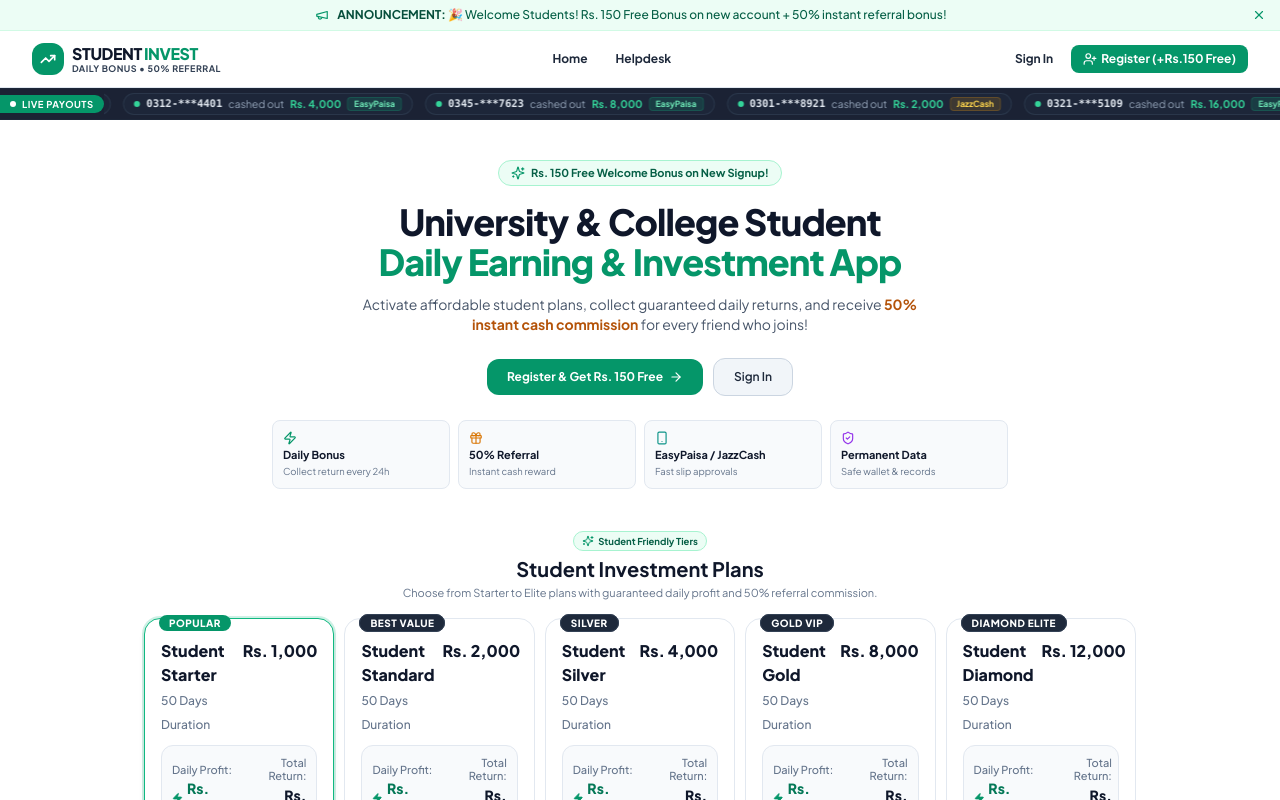
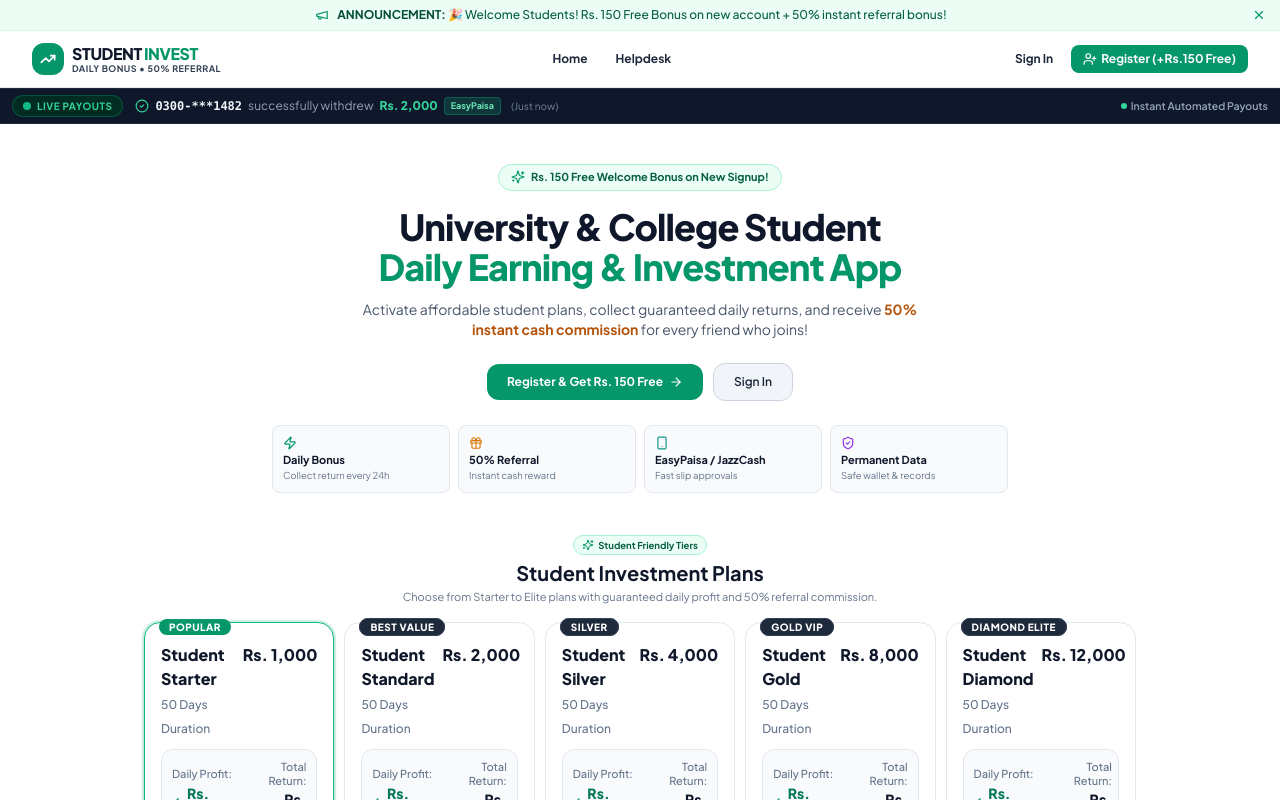
Before and after one commit to saim29066-afk/online-work, a React (Vite) app in the folder frontend/: page / in a window 1280 px wide. Shown: the top 800 px of the page. Built offline with nearby package versions, Linux system fonts and the light colour scheme; no server answers.

Commit message:
Calm natural payout ticker with timed intervals, individual per-plan collect buttons, and clean footer

```diff
--- a/frontend/src/components/Footer.jsx
+++ b/frontend/src/components/Footer.jsx
@@ -40,7 +40,6 @@
 
         <div className="border-t border-slate-100 pt-4 flex flex-col sm:flex-row items-center justify-between text-[11px] text-slate-400">
           <p>© 2026 Student Invest Hub. Built for Pakistani Students.</p>
-          <p className="mt-1 sm:mt-0">Fast • Reliable • Permanent Storage</p>
         </div>
       </div>
     </footer>
--- a/frontend/src/components/LiveWithdrawalTicker.jsx
+++ b/frontend/src/components/LiveWithdrawalTicker.jsx
@@ -1,97 +1,111 @@
 import React, { useState, useEffect } from 'react';
 import api from '../services/api';
-import { ArrowUpRight, Zap, Sparkles } from 'lucide-react';
+import { CheckCircle2, Zap } from 'lucide-react';
 
 const BASE_LIVE_STREAM = [
-  { phone: '0300-***1482', amount: 2000, gateway: 'EasyPaisa' },
-  { phone: '0333-***9812', amount: 500, gateway: 'JazzCash' },
-  { phone: '0312-***4401', amount: 4000, gateway: 'EasyPaisa' },
-  { phone: '0345-***7623', amount: 8000, gateway: 'EasyPaisa' },
-  { phone: '0301-***8921', amount: 2000, gateway: 'JazzCash' },
-  { phone: '0321-***5109', amount: 16000, gateway: 'EasyPaisa' },
-  { phone: '0334-***3211', amount: 500, gateway: 'EasyPaisa' },
-  { phone: '0308-***6543', amount: 4000, gateway: 'JazzCash' },
-  { phone: '0315-***7890', amount: 2000, gateway: 'EasyPaisa' },
-  { phone: '0346-***2198', amount: 8000, gateway: 'JazzCash' },
-  { phone: '0302-***9012', amount: 500, gateway: 'EasyPaisa' },
-  { phone: '0331-***4567', amount: 2000, gateway: 'EasyPaisa' },
-  { phone: '0313-***8901', amount: 4000, gateway: 'JazzCash' },
-  { phone: '0347-***6789', amount: 16000, gateway: 'EasyPaisa' },
-  { phone: '0303-***1234', amount: 2000, gateway: 'JazzCash' },
-  { phone: '0335-***5678', amount: 500, gateway: 'EasyPaisa' },
-  { phone: '0314-***9012', amount: 8000, gateway: 'EasyPaisa' },
-  { phone: '0348-***3456', amount: 4000, gateway: 'JazzCash' },
-  { phone: '0304-***7890', amount: 2000, gateway: 'EasyPaisa' },
-  { phone: '0336-***1234', amount: 16000, gateway: 'JazzCash' },
-  { phone: '0316-***5678', amount: 500, gateway: 'EasyPaisa' },
-  { phone: '0349-***9012', amount: 2000, gateway: 'EasyPaisa' },
-  { phone: '0305-***3456', amount: 4000, gateway: 'JazzCash' },
-  { phone: '0337-***7890', amount: 8000, gateway: 'EasyPaisa' },
-  { phone: '0317-***1234', amount: 500, gateway: 'JazzCash' },
-  { phone: '0340-***5678', amount: 2000, gateway: 'EasyPaisa' },
-  { phone: '0306-***9012', amount: 4000, gateway: 'EasyPaisa' },
-  { phone: '0338-***3456', amount: 16000, gateway: 'JazzCash' },
-  { phone: '0318-***7890', amount: 2000, gateway: 'EasyPaisa' },
-  { phone: '0341-***1234', amount: 8000, gateway: 'JazzCash' }
+  { phone: '0300-***1482', amount: 2000, gateway: 'EasyPaisa', time: 'Just now' },
+  { phone: '0333-***9812', amount: 500, gateway: 'JazzCash', time: '1 min ago' },
+  { phone: '0312-***4401', amount: 4000, gateway: 'EasyPaisa', time: '2 mins ago' },
+  { phone: '0345-***7623', amount: 8000, gateway: 'EasyPaisa', time: '4 mins ago' },
+  { phone: '0301-***8921', amount: 2000, gateway: 'JazzCash', time: '6 mins ago' },
+  { phone: '0321-***5109', amount: 16000, gateway: 'EasyPaisa', time: '8 mins ago' },
+  { phone: '0334-***3211', amount: 500, gateway: 'EasyPaisa', time: '9 mins ago' },
+  { phone: '0308-***6543', amount: 4000, gateway: 'JazzCash', time: '11 mins ago' },
+  { phone: '0315-***7890', amount: 2000, gateway: 'EasyPaisa', time: '12 mins ago' },
+  { phone: '0346-***2198', amount: 8000, gateway: 'JazzCash', time: '15 mins ago' },
+  { phone: '0302-***9012', amount: 500, gateway: 'EasyPaisa', time: '17 mins ago' },
+  { phone: '0331-***4567', amount: 2000, gateway: 'EasyPaisa', time: '19 mins ago' },
+  { phone: '0313-***8901', amount: 4000, gateway: 'JazzCash', time: '21 mins ago' },
+  { phone: '0347-***6789', amount: 16000, gateway: 'EasyPaisa', time: '23 mins ago' },
+  { phone: '0303-***1234', amount: 2000, gateway: 'JazzCash', time: '25 mins ago' },
+  { phone: '0335-***5678', amount: 500, gateway: 'EasyPaisa', time: '28 mins ago' },
+  { phone: '0314-***9012', amount: 8000, gateway: 'EasyPaisa', time: '30 mins ago' },
+  { phone: '0348-***3456', amount: 4000, gateway: 'JazzCash', time: '32 mins ago' },
+  { phone: '0304-***7890', amount: 2000, gateway: 'EasyPaisa', time: '35 mins ago' },
+  { phone: '0336-***1234', amount: 16000, gateway: 'JazzCash', time: '38 mins ago' }
 ];
 
 const LiveWithdrawalTicker = () => {
   const [items, setItems] = useState(BASE_LIVE_STREAM);
+  const [currentIndex, setCurrentIndex] = useState(0);
+  const [fade, setFade] = useState(true);
 
   useEffect(() => {
     const fetchLivePayouts = async () => {
       try {
         const res = await api.get('/transactions/live-payouts');
         if (res.data.success && res.data.payouts && res.data.payouts.length > 0) {
-          // Merge real payouts at the start
-          setItems([...res.data.payouts, ...BASE_LIVE_STREAM]);
+          const enriched = res.data.payouts.map((p, idx) => ({
+            ...p,
+            time: idx === 0 ? 'Just now' : `${idx * 2} mins ago`
+          }));
+          setItems([...enriched, ...BASE_LIVE_STREAM]);
         }
       } catch (err) {
-        // Fallback to base stream
+        // Fallback to default
       }
     };
     fetchLivePayouts();
   }, []);
 
-  // Duplicate items twice to ensure continuous 100% infinite marquee loop with zero gaps
-  const marqueeItems = [...items, ...items];
+  // Cycle smoothly every 7 seconds with realistic fade transition
+  useEffect(() => {
+    const interval = setInterval(() => {
+      setFade(false);
+      setTimeout(() => {
+        setCurrentIndex((prev) => (prev + 1) % items.length);
+        setFade(true);
+      }, 400);
+    }, 6500);
+
+    return () => clearInterval(interval);
+  }, [items.length]);
+
+  const currentItem = items[currentIndex] || items[0];
+  const nextItem = items[(currentIndex + 1) % items.length] || items[0];
 
   return (
-    <div className="bg-slate-900/95 text-slate-300 border-y border-slate-800/80 overflow-hidden py-1 select-none">
-      <div className="flex items-center">
-        {/* Fixed Live Indicator Badge */}
-        <div className="shrink-0 flex items-center gap-1.5 px-2.5 py-0.5 bg-emerald-600 text-white rounded-r-full font-bold text-[9.5px] tracking-wider uppercase shadow-xs z-10">
-          <span className="relative flex h-1.5 w-1.5">
-            <span className="animate-ping absolute inline-flex h-full w-full rounded-full bg-white opacity-75"></span>
-            <span className="relative inline-flex rounded-full h-1.5 w-1.5 bg-white"></span>
+    <div className="bg-slate-900 text-slate-300 border-y border-slate-800 py-1.5 px-3 select-none overflow-hidden">
+      <div className="max-w-7xl mx-auto flex items-center justify-between gap-3 text-xs">
+        {/* Live Status Badge */}
+        <div className="flex items-center gap-1.5 shrink-0 bg-emerald-950 border border-emerald-800/80 px-2.5 py-0.5 rounded-full text-[10px] font-bold text-emerald-400">
+          <span className="relative flex h-2 w-2">
+            <span className="animate-ping absolute inline-flex h-full w-full rounded-full bg-emerald-400 opacity-75"></span>
+            <span className="relative inline-flex rounded-full h-2 w-2 bg-emerald-500"></span>
           </span>
-          <span>Live Payouts</span>
+          <span className="uppercase tracking-wider">Live Payouts</span>
         </div>
 
-        {/* 24/7 Infinite Seamless Streaming Marquee */}
-        <div className="flex overflow-hidden whitespace-nowrap w-full">
-          <div className="animate-infinite-ticker flex items-center gap-3 text-[10.5px] font-medium">
-            {marqueeItems.map((item, idx) => (
-              <div
-                key={idx}
-                className="inline-flex items-center gap-1.5 bg-slate-800/80 px-2.5 py-0.5 rounded-full border border-slate-700/60 shadow-2xs shrink-0"
+        {/* Realistic Smooth Rotator Feed */}
+        <div className="flex-1 flex items-center justify-center sm:justify-start overflow-hidden">
+          <div
+            className={`transition-all duration-500 flex items-center gap-2 sm:gap-3 text-[11px] sm:text-xs ${
+              fade ? 'opacity-100 translate-y-0' : 'opacity-0 -translate-y-2'
+            }`}
+          >
+            <div className="flex items-center gap-1.5">
+              <CheckCircle2 className="w-3.5 h-3.5 text-emerald-400 shrink-0" />
+              <span className="font-mono font-bold text-slate-100">{currentItem.phone}</span>
+              <span className="text-slate-400 hidden sm:inline">successfully withdrew</span>
+              <span className="font-black text-emerald-400">Rs. {Number(currentItem.amount).toLocaleString()}</span>
+              <span
+                className={`text-[9px] font-bold px-1.5 py-0.2 rounded ${
+                  currentItem.gateway === 'EasyPaisa'
+                    ? 'bg-emerald-500/20 text-emerald-300 border border-emerald-500/30'
+                    : 'bg-amber-500/20 text-amber-300 border border-amber-500/30'
+                }`}
               >
-                <div className="w-1.5 h-1.5 rounded-full bg-emerald-400"></div>
-                <span className="font-mono text-slate-200 font-bold">{item.phone}</span>
-                <span className="text-slate-400 font-normal">cashed out</span>
-                <span className="font-bold text-emerald-400">Rs. {Number(item.amount).toLocaleString()}</span>
-                <span
-                  className={`text-[8.5px] font-bold px-1.5 py-0.2 rounded ${
-                    item.gateway === 'EasyPaisa'
-                      ? 'bg-emerald-500/15 text-emerald-300 border border-emerald-500/20'
-                      : 'bg-amber-500/15 text-amber-300 border border-amber-500/20'
-                  }`}
-                >
-                  {item.gateway}
-                </span>
-              </div>
-            ))}
+                {currentItem.gateway}
+              </span>
+              <span className="text-[10px] text-slate-500 font-medium ml-1">({currentItem.time || 'Just now'})</span>
+            </div>
           </div>
+        </div>
+
+        {/* 24/7 Verified Security Badge */}
+        <div className="hidden md:flex items-center gap-1 text-[10.5px] text-slate-400 font-semibold shrink-0">
+          <span className="w-1.5 h-1.5 rounded-full bg-emerald-400"></span>
+          <span>Instant Automated Payouts</span>
         </div>
       </div>
     </div>
```
